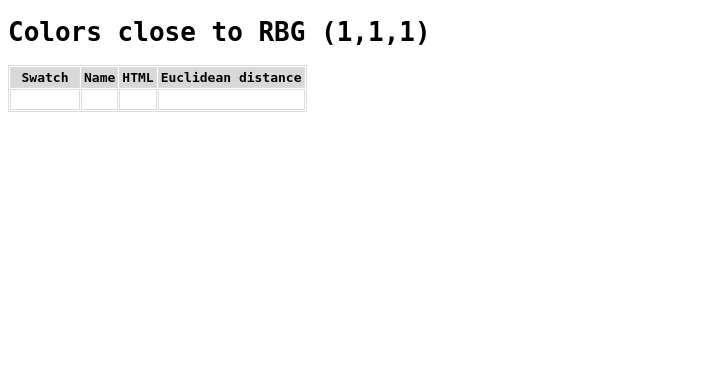
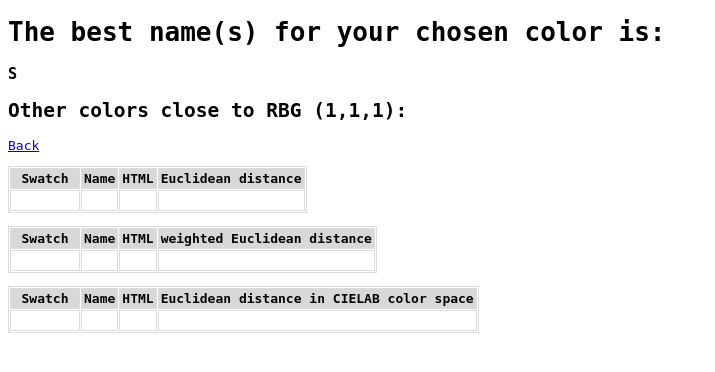
Before and after one commit to jaredeoliphant/color-namer, a Flask app: template templates/result.html in a window 1280 px wide. Shown: the top 372 px of the page, without its empty margins (0-715 px from the left). Run offline with Flask 2, Linux system fonts and the light colour scheme; the template is opened without the code that fills it, so the values that code supplies are empty; the visitor is signed in with stand-in values (Sample User, id 1); some libraries are stand-ins or nearby versions.

Commit message:
calculate 3 ways

```diff
--- a/app.py
+++ b/app.py
@@ -2,9 +2,7 @@
 from flask_wtf import FlaskForm
 from wtforms import StringField, SubmitField, FloatField, FileField, MultipleFileField, BooleanField
 from wtforms.validators import Length, DataRequired, NumberRange
-# from wtforms.fields.html5 import DecimalRangeField
-from wtforms.widgets.html5 import ColorInput#, IntegerRangeField
-# from flask.ext.wtf.html5 import ColorInput
+from wtforms.widgets.html5 import ColorInput
 from werkzeug.utils import secure_filename
 import os
 import pandas as pd
@@ -15,28 +13,48 @@
 app.config['SECRET_KEY'] = 'secretkey'
 
 
-def three_closest(r,b,g):
-    df = pd.read_csv(os.path.join(os.path.dirname(__file__),'static','files','colors.csv'),names=['name','pretty_name','hex','R','G','B'])
-    my_color = np.array([r,b,g])
-    distance = [np.linalg.norm(my_color - np.array([row.R,row.G,row.B])) for i,row in df.iterrows()]
+def three_closest(r, b, g):
+    df = pd.read_csv(os.path.join(os.path.dirname(__file__),
+                                  'static', 'files', 'colors.csv'),
+                     names=['name', 'pretty_name', 'hex', 'R', 'G', 'B'])
+    my_color = np.array([r, b, g])
+    distance = [np.linalg.norm(my_color - np.array([row.R, row.G, row.B])) for i, row in df.iterrows()]
     df['distance'] = distance
-    three = df.sort_values(by='distance').head(50)
+    three = df.sort_values(by='distance').head(20)
     return three.pretty_name, three.hex, three.distance
 
 
-def three_closest_weighted(r,b,g):
-    df = pd.read_csv(os.path.join(os.path.dirname(__file__),'static','files','colors.csv'),names=['name','pretty_name','hex','R','G','B'])
-    my_color = np.array([r,b,g])
-    distance = [0.3*(my_color[0]-row.R)**2 + 0.59*(my_color[1]-row.G)**2 \
-    + 0.11*(my_color[2]-row.B)**2 for i,row in df.iterrows()]
+def three_closest_weighted(r, b, g):
+    df = pd.read_csv(os.path.join(os.path.dirname(__file__),
+                                  'static', 'files', 'colors.csv'),
+                     names=['name', 'pretty_name', 'hex', 'R', 'G', 'B'])
+    my_color = np.array([r, b, g])
+    distance = [0.3*(my_color[0]-row.R)**2 + 0.59*(my_color[1]-row.G)**2 +
+                0.11*(my_color[2]-row.B)**2 for i, row in df.iterrows()]
     df['weighted_distance'] = distance
-    three = df.sort_values(by='weighted_distance').head(50)
-    print(three)
+    three = df.sort_values(by='weighted_distance').head(20)
+    # print(three)
     return three.pretty_name, three.hex, three.weighted_distance
+
+
+def three_closest_lab(L, A, B):
+    df = pd.read_csv(os.path.join(os.path.dirname(__file__),
+                                  'static', 'files', 'colors.csv'),
+                     names=['name', 'pretty_name', 'hex', 'R', 'G', 'B'])
+    my_color = np.array([L, A, B])
+    listoftuples = [rgb_to_cielab(row.R, row.G, row.B) for i, row in df.iterrows()]
+    # print('in the function')
+    # print(listoftuples[4])
+    distance = [np.linalg.norm(my_color - np.array([tup[0], tup[1], tup[2]])) for tup in listoftuples]
+    df['lab_distance'] = distance
+    three = df.sort_values(by='lab_distance').head(20)
+    # print(three)
+    return three.pretty_name, three.hex, three.lab_distance
 
 
 def rgb_to_hex(r, g, b):
     return '#{:X}{:X}{:X}'.format(r, g, b)
+
 
 def hex_to_rgb(value):
     value = value.lstrip('#')
@@ -44,12 +62,48 @@
     return tuple(int(value[i:i + lv // 3], 16) for i in range(0, lv, lv // 3))
 
 
+def rgb_to_cielab(r, g, b):
+    # sR, sG and sB(Standard RGB) input range = 0 ÷ 255
+    # X, Y and Z output refer to a D65 / 2° standard illuminant.
+    rgb = np.array([r, g, b])
+
+    var_rgb = rgb/255
+
+    cons = 0.04045
+    for i in range(len(var_rgb)):
+        if var_rgb[i] > cons:
+            var_rgb[i] = ((var_rgb[i] + 0.055)/1.055)**2.4
+        else:
+            var_rgb[i] = var_rgb[i] / 12.92
+
+    var_rgb = var_rgb * 100
+
+    X = var_rgb[0] * 0.4124 + var_rgb[1] * 0.3576 + var_rgb[2] * 0.1805
+    Y = var_rgb[0] * 0.2126 + var_rgb[1] * 0.7152 + var_rgb[2] * 0.0722
+    Z = var_rgb[0] * 0.0193 + var_rgb[1] * 0.1192 + var_rgb[2] * 0.9505
+
+    var_X = np.array([X/95.047,
+                      Y/100.000,
+                      Z/108.883])
+
+    cons = 0.008856
+    for i in range(len(var_X)):
+        if var_X[i] > cons:
+            var_X[i] = (var_X[i])**(1/3)
+        else:
+            var_X[i] = 7.787 * var_X[i] + 6/116
+
+    return (116 * var_X[1] - 16,
+            500 * (var_X[0] - var_X[1]),
+            200 * (var_X[1] - var_X[2]))
+
+
 class ColorForm(FlaskForm):
 
     # red = IntegerRangeField('Red',default=127)
     # green = IntegerRangeField('Green',default=127)
     # blue = IntegerRangeField('Blue',default=127)
-    background_color = StringField(widget=ColorInput())
+    # background_color = StringField(widget=ColorInput())
     submit = SubmitField('Submit')
 
 
@@ -57,26 +111,41 @@
 def index():
     form = ColorForm()
 
-    if form.validate_on_submit():
-        r, g, b = hex_to_rgb(form.background_color.data)
+    if form.validate_on_submit() and request.method == 'POST':
+        # print(request.form.get('color-picker'))
+        r, g, b = hex_to_rgb(request.form.get('color-picker'))
         session['red'] = r
         session['green'] = g
         session['blue'] = b
-        colornames, hexs, distances = three_closest(r,g,b)
-        w_colornames, w_hexs, w_distances = three_closest_weighted(r,g,b)
+
+        L, A, B = rgb_to_cielab(r, g, b)
+
+        colornames, hexs, distances = three_closest(r, g, b)
+        w_colornames, w_hexs, w_distances = three_closest_weighted(r, g, b)
+        lab_colornames, lab_hexs, lab_distances = three_closest_lab(L, A, B)
+
         session['colorlist'] = ['My Color']+colornames.tolist()
-        session['hexlist'] = [form.background_color.data]+hexs.tolist()
+        session['hexlist'] = [request.form.get('color-picker')]+hexs.tolist()
         session['distancelist'] = [0.0] + distances.tolist()
+
         session['w_colorlist'] = ['My Color']+w_colornames.tolist()
-        session['w_hexlist'] = [form.background_color.data]+w_hexs.tolist()
+        session['w_hexlist'] = [request.form.get('color-picker')]+w_hexs.tolist()
         session['w_distancelist'] = [0.0] + w_distances.tolist()
+
+        session['lab_colorlist'] = ['My Color'] + lab_colornames.tolist()
+        session['lab_hexlist'] = [request.form.get('color-picker')] + lab_hexs.tolist()
+        session['lab_distancelist'] = [0.0] + lab_distances.tolist()
+
         session['howmany'] = 10
+
+        session['thename'] = list(set(colornames.tolist()[:1] + w_colornames.tolist()[:1] + lab_colornames.tolist()[:1]))
+        print(session['thename'])
+        session['length'] = len(session['thename'])
 
         return render_template('result.html')
 
     return render_template('index.html', form=form)
 
 
-
 if __name__ == '__main__':
     app.run(debug=True)
--- a/templates/result.html
+++ b/templates/result.html
@@ -21,8 +21,15 @@
     </style>
 </head>
 <body>
+<h1>The best name(s) for your chosen color is:</h1>
+{% for i in range(session['length']) %}
+    <h3>{{session['thename'][i]}}</h3>
+{% endfor %}
+<p></p>
+<p></p>
+<h2>Other colors close to RBG ({{session['red']}},{{session['green']}},{{session['blue']}}):</h2>
+    <p><a href='/'>Back</a></p>
 
-<h1>Colors close to RBG ({{session['red']}},{{session['green']}},{{session['blue']}})</h1>
     <table cellpadding="2" cellspacing="1" border="1">
       <tr>
         <th>Swatch</th>
@@ -41,5 +48,42 @@
 
     </table>
 
+    <p></p>
+    <table cellpadding="2" cellspacing="1" border="1">
+      <tr>
+        <th>Swatch</th>
+        <th>Name</th>
+        <th>HTML</th>
+          <th>weighted Euclidean distance</th>
+          {% for i in range(session['howmany']) %}
+      </tr>
+         <tr>
+        <td class="swatch" style="background-color: {{session['w_hexlist'][i]}};">&nbsp;</td>
+        <td>{{session['w_colorlist'][i]}}</td>
+        <td class="color_hex">{{session['w_hexlist'][i]}}</td>
+         <td>{{ session['w_distancelist'][i] | round(2)}}</td>
+      </tr>
+        {% endfor %}
+
+    </table>
+
+    <p></p>
+    <table cellpadding="2" cellspacing="1" border="1">
+      <tr>
+        <th>Swatch</th>
+        <th>Name</th>
+        <th>HTML</th>
+          <th>Euclidean distance in CIELAB color space</th>
+          {% for i in range(session['howmany']) %}
+      </tr>
+         <tr>
+        <td class="swatch" style="background-color: {{session['lab_hexlist'][i]}};">&nbsp;</td>
+        <td>{{session['lab_colorlist'][i]}}</td>
+        <td class="color_hex">{{session['lab_hexlist'][i]}}</td>
+         <td>{{ session['lab_distancelist'][i] | round(2)}}</td>
+      </tr>
+        {% endfor %}
+
+    </table>
 </body>
 </html>
```
Also changed, not shown: requirements.txt (+5 -2 lines), templates/index.html (+2 -26 lines).
